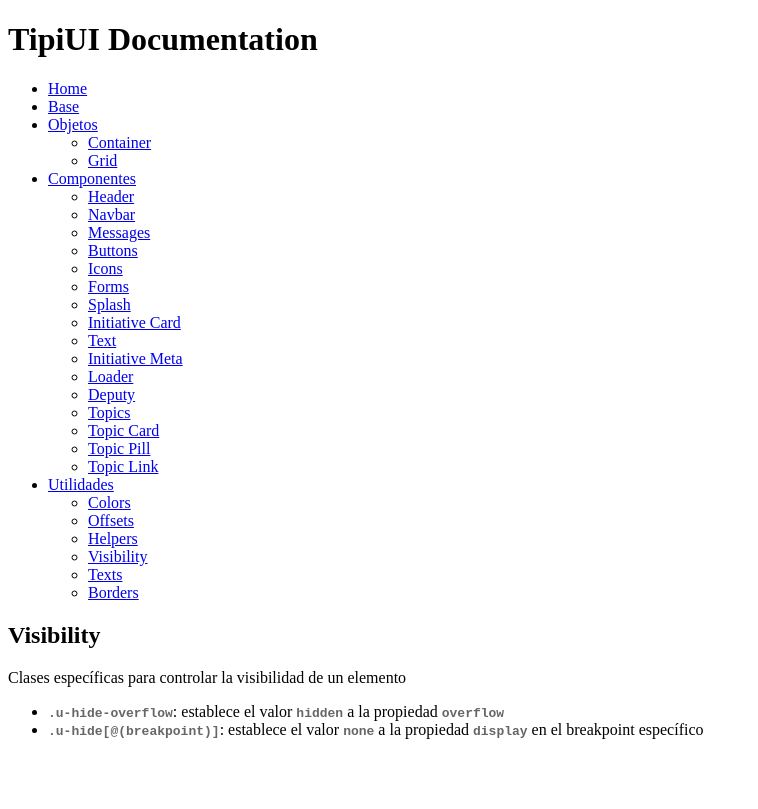
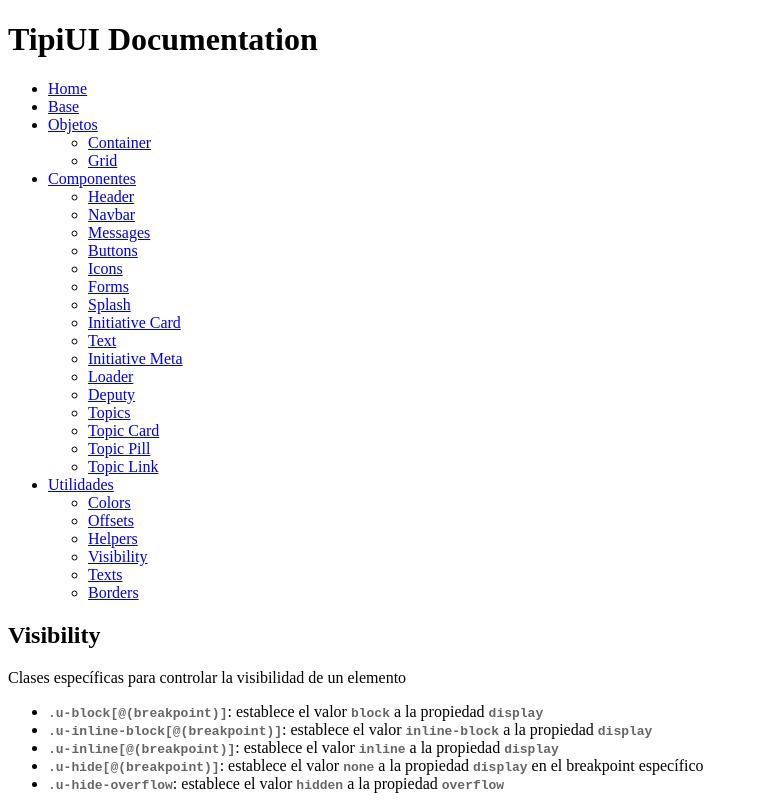
Before and after one commit to politicalwatch/tipi-uikit-docs, a Vue app: page /visibility in a window 1280 px wide. Shown: the whole page, without its empty margins (0-758 px from the left). Built offline with nearby package versions, Linux system fonts and the light colour scheme; what vue-highlightjs would draw is missing.

Commit message:
Update visibility trumps

```diff
--- a/src/views/Helpers.vue
+++ b/src/views/Helpers.vue
@@ -1,11 +1,6 @@
 <template>
   <div class="container">
     <h2>Helpers</h2>
-    <p>Modelo de caja</p>
-    <ul>
-      <li><code>.u-block</code>: establece el valor <code>block</code> a la propiedad <code>display</code></li>
-      <li><code>.u-inline-block</code>: establece el valor <code>inline-block</code> a la propiedad <code>display</code></li>
-    </ul>
     <p>Posición y alineación</p>
     <ul>
       <li><code>.u-relative</code>: establece el valor <code>relative</code> a la propiedad <code>positin</code></li>
--- a/src/views/Visibility.vue
+++ b/src/views/Visibility.vue
@@ -3,8 +3,11 @@
     <h2>Visibility</h2>
     <p>Clases específicas para controlar la visibilidad de un elemento</p>
     <ul>
+      <li><code>.u-block[@(breakpoint)]</code>: establece el valor <code>block</code> a la propiedad <code>display</code></li>
+      <li><code>.u-inline-block[@(breakpoint)]</code>: establece el valor <code>inline-block</code> a la propiedad <code>display</code></li>
+      <li><code>.u-inline[@(breakpoint)]</code>: establece el valor <code>inline</code> a la propiedad <code>display</code></li>
+      <li><code>.u-hide[@(breakpoint)]</code>: establece el valor <code>none</code> a la propiedad <code>display</code> en el breakpoint específico</li>
       <li><code>.u-hide-overflow</code>: establece el valor <code>hidden</code> a la propiedad <code>overflow</code></li>
-      <li><code>.u-hide[@(breakpoint)]</code>: establece el valor <code>none</code> a la propiedad <code>display</code> en el breakpoint específico</li>
     </ul>
   </div>
 </template>
```
